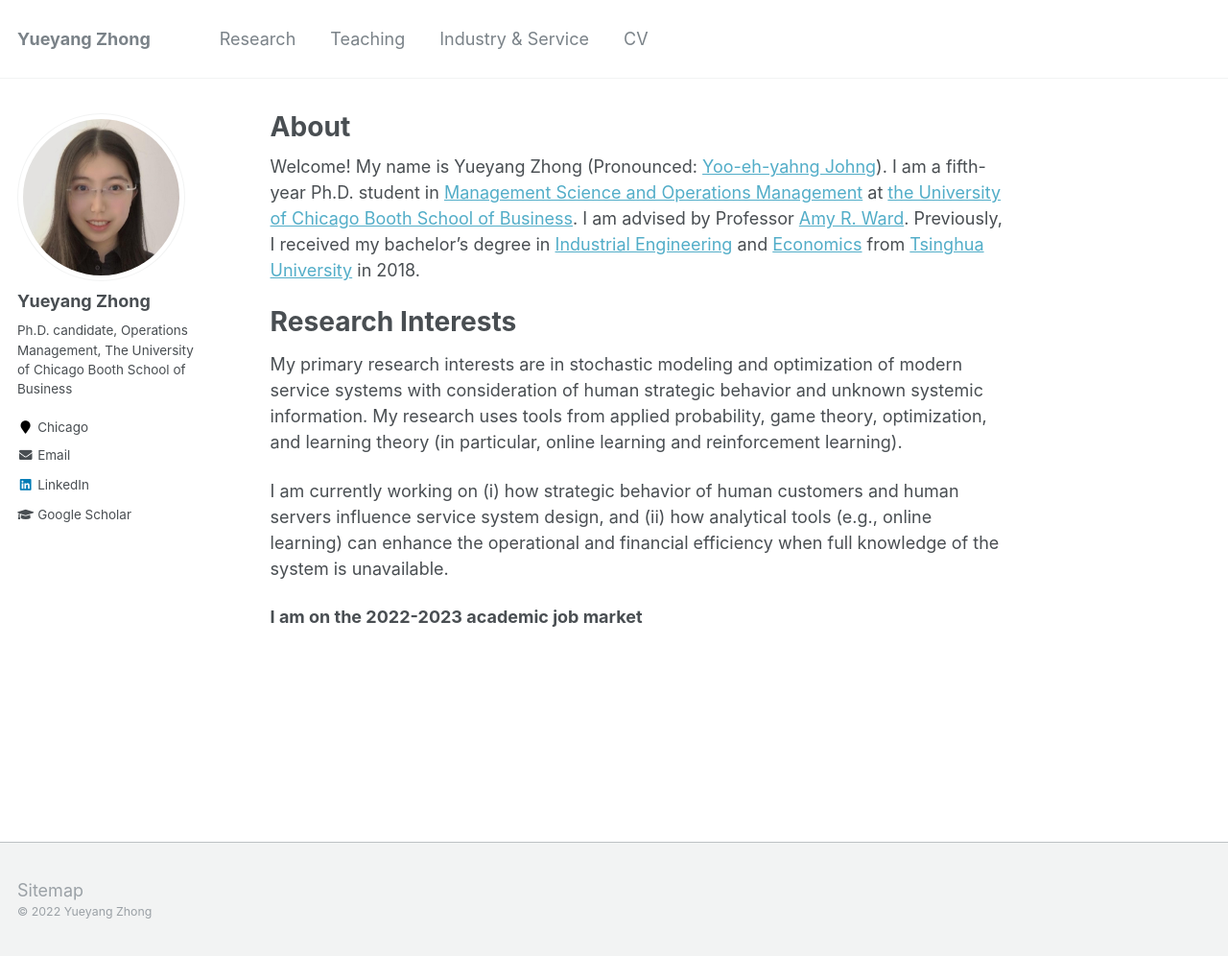
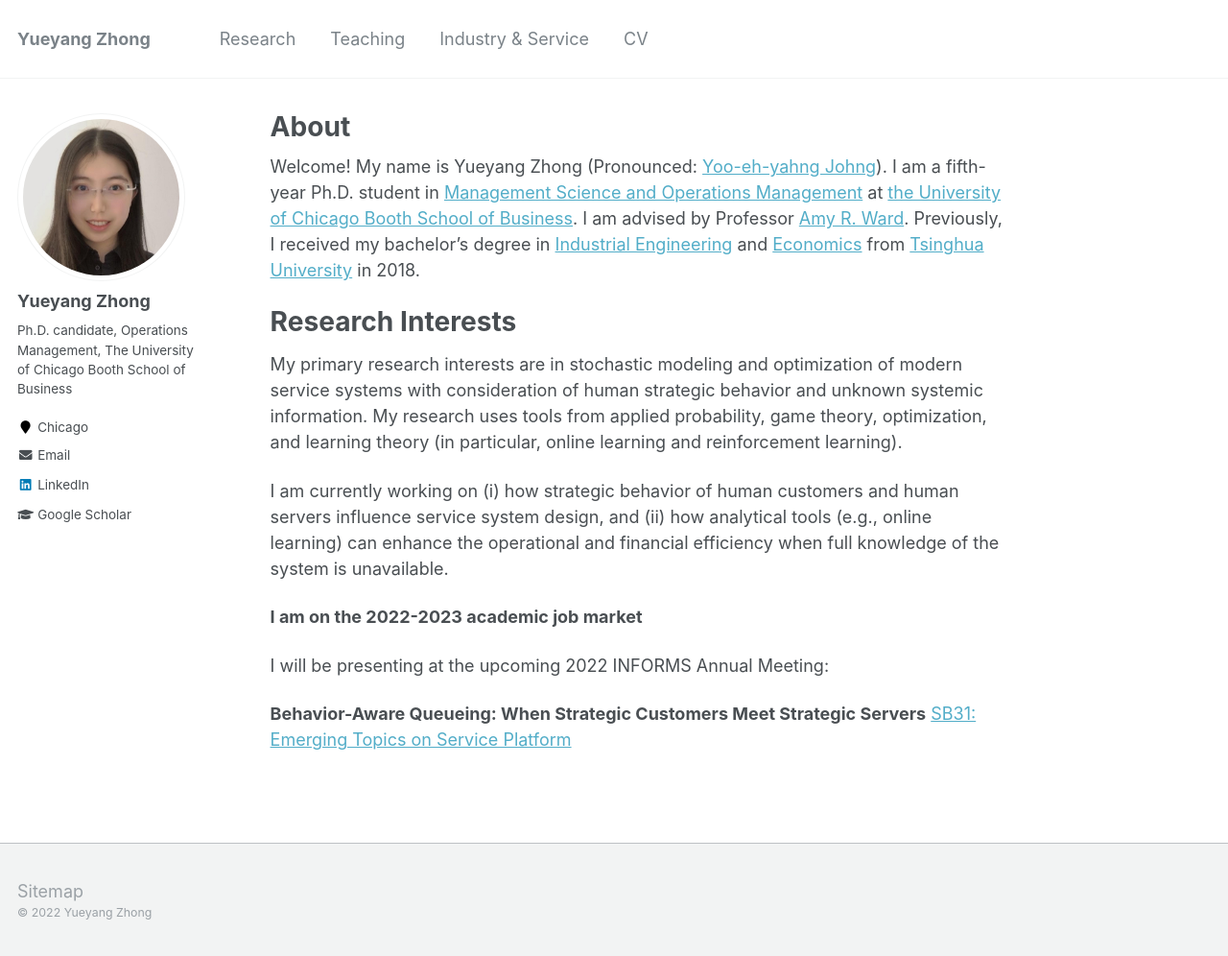
Before and after one commit to alicemengqi/site, a Jekyll site: the page built from _pages/about.md, in a window 1280 px wide and 996 px high. Shown: the whole window at 96% size. Built offline with Jekyll 4.4.1, drawn with Linux system fonts in a browser that asks for light colours.

Commit message:
Update about.md

```diff
--- a/_pages/about.md
+++ b/_pages/about.md
@@ -17,3 +17,9 @@
 
 
 **I am on the 2022-2023 academic job market**
+
+
+I will be presenting at the upcoming 2022 INFORMS Annual Meeting:
+
+**Behavior-Aware Queueing: When Strategic Customers Meet Strategic Servers**
+[SB31: Emerging Topics on Service Platform](https://www.abstractsonline.com/pp8/?__hstc=194041586.26d432e6e1461cbb4404a540a9b0c1e1.1657821478539.1661982061825.1661987443359.66&__hssc=194041586.2.1661987443359&__hsfp=4151869950&hsCtaTracking=025ee829-9db5-4f89-95dc-637573ec15db%7Cea016d7d-8b17-4156-8c3b-c1c801f2ba1f#!/10693/session/1064)
```
